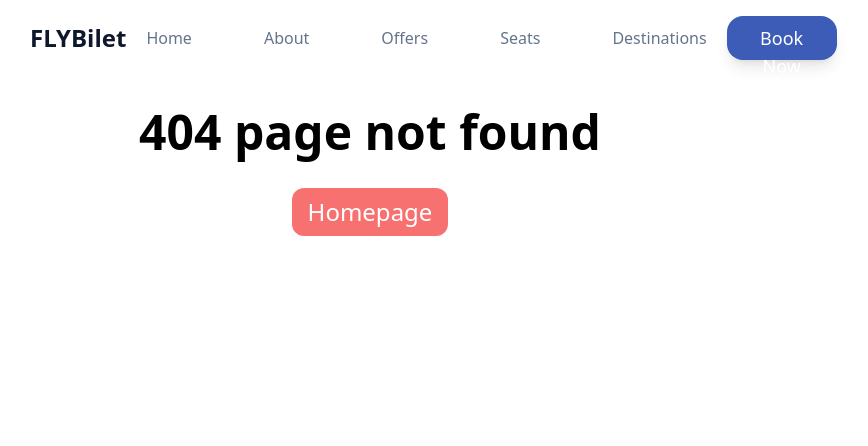
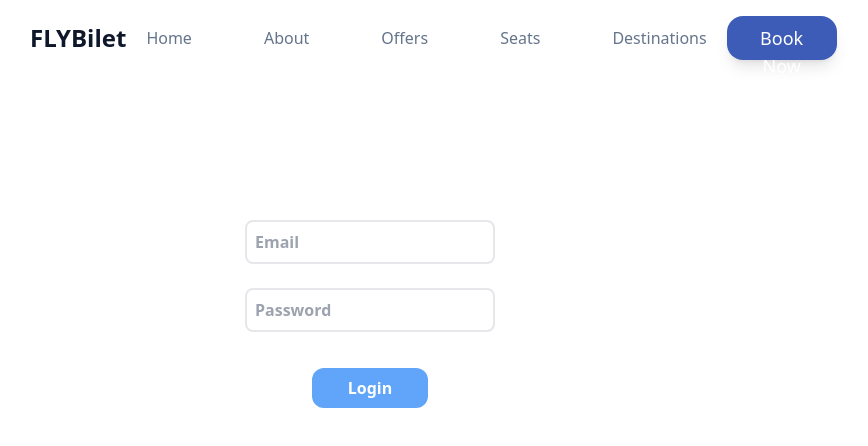
Before and after one commit to OmarAbdelhamed/pinsoft-fly-app, a React (Create React App) app: page /login in a window 1280 px wide. Before the commit this address had no page. Shown: the top 446 px of the page, without its empty margins (270-1138 px from the left). Built offline with nearby package versions, Linux system fonts and the light colour scheme.

Commit message:
login screen added

```diff
--- a/package.json
+++ b/package.json
@@ -3,12 +3,16 @@
   "version": "0.1.0",
   "private": true,
   "dependencies": {
+    "@chakra-ui/react": "^2.8.0",
+    "@emotion/react": "^11.11.1",
+    "@emotion/styled": "^11.11.0",
     "@fontsource/vt323": "^5.0.5",
     "@reduxjs/toolkit": "^1.9.5",
     "@testing-library/jest-dom": "^5.16.5",
     "@testing-library/react": "^13.4.0",
     "@testing-library/user-event": "^13.5.0",
     "axios": "^1.4.0",
+    "framer-motion": "^10.13.0",
     "json-server": "^0.17.3",
     "localforage": "^1.10.0",
     "match-sorter": "^6.3.1",
--- a/src/index.js
+++ b/src/index.js
@@ -9,6 +9,7 @@ import FlyListScreen from "./screens/FlyListScreen";
 import HomeScreen from './screens/HomeScreen';
 import Header from './components/UI/Header';
 import FlyTicketScreen from './screens/FlyTicketScreen';
+import LoginScreen from './screens/LoginScreen';
 
 const router = createBrowserRouter([
   {
@@ -22,6 +23,10 @@ const router = createBrowserRouter([
   {
     path: "/ticket",
     element: <FlyTicketScreen />,
+  },
+  {
+    path: "/login",
+    element: <LoginScreen />
   },
   {
     path: "*",
--- /dev/null
+++ b/src/screens/LoginScreen.js
@@ -0,0 +1,33 @@
+import { useState } from "react";
+export default function LoginScreen() {
+  const [email, setEmail] = useState("");
+  const [password, setPassword] = useState("");
+
+  function emailHandler(e) {
+    setEmail(e.target.value);
+  }
+  function passwordHandler(e) {
+    setPassword(e.target.value);
+  }
+  console.log(email)
+
+  return (
+    <div className="flex flex-col mt-36 justify-center items-center">
+      <div className="flex flex-col w-[250px] font-bold">
+        <input
+          className="border-2 mb-3  py-2 px-2 rounded-lg"
+          placeholder="Email"
+          onChange={emailHandler}
+        />
+        <input
+          className="border-2 mt-3 py-2 px-2 rounded-lg"
+          placeholder="Password"
+          onChange={passwordHandler}
+        />
+      </div>
+      <button className="bg-blue-400 text-white font-bold rounded-xl px-9 py-2 mt-9 focus:outline-none focus:ring-2">
+        Login
+      </button>
+    </div>
+  );
+}
```
Also changed, not shown: 1 other file (tests, documents, lock files or other folders).
